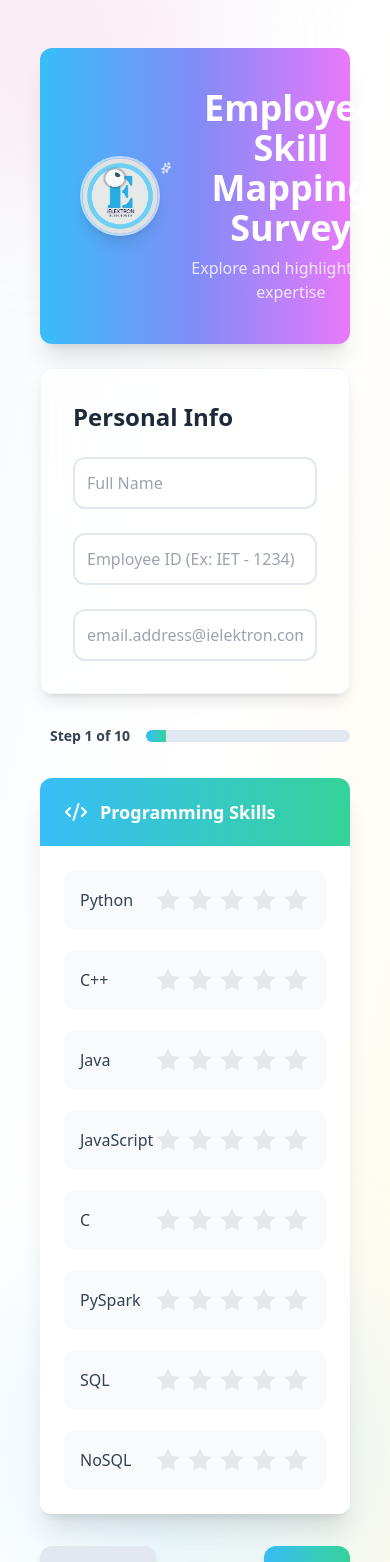
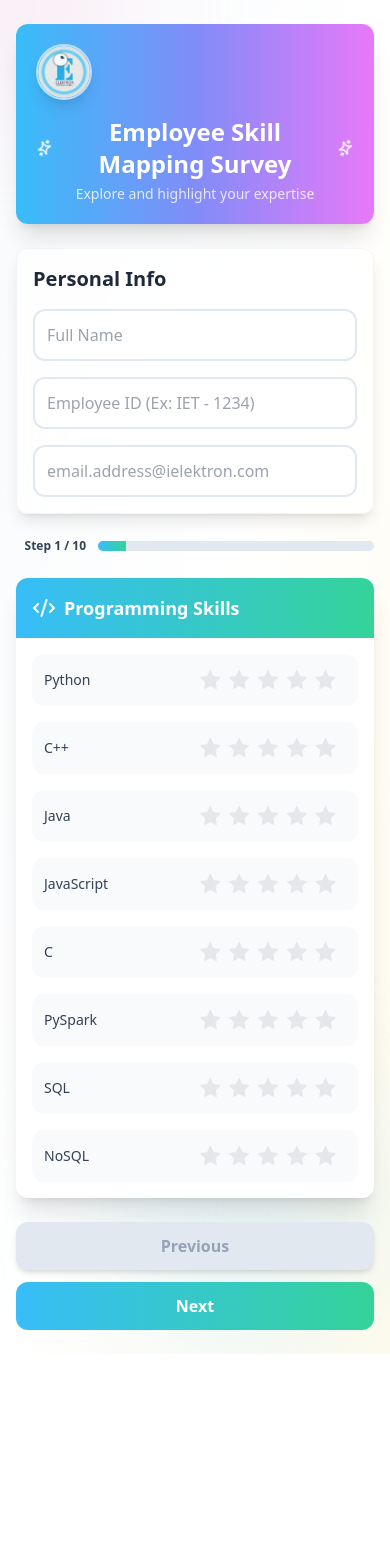
Before and after one commit to Sreeraaj45/employee-form-2, a React (Vite) app: page / in a window 390 px wide. Shown: the top 1562 px of the page. After the commit the page ends 1354 px from the top, so only its background shows below. Built offline with nearby package versions, Linux system fonts and the light colour scheme; what @amcharts/amcharts4 would draw is missing.

Commit message:
employee form mobile view

```diff
--- a/src/components/EmployeeForm.tsx
+++ b/src/components/EmployeeForm.tsx
@@ -236,32 +236,43 @@ export default function EmployeeForm() {
   const progress = ((currentStep + 1) / totalSteps) * 100;
 
   return (
-    <div className="min-h-screen bg-gradient-to-br from-slate-50 via-white to-amber-50 py-12 relative overflow-hidden">
-      <div className="absolute -top-24 -left-20 w-72 h-72 bg-pink-200 opacity-30 rounded-full blur-3xl animate-pulse"></div>
-      <div className="absolute bottom-0 right-0 w-96 h-96 bg-sky-200 opacity-30 rounded-full blur-3xl animate-pulse delay-1000"></div>
+    <div className="min-h-screen bg-gradient-to-br from-slate-50 via-white to-amber-50 py-6 md:py-12 relative overflow-hidden">
 
-      <div className="max-w-5xl mx-auto px-10 relative z-10">
-        <header className="bg-gradient-to-r from-sky-400 via-indigo-400 to-fuchsia-400 rounded-xl shadow-xl p-10 text-white mb-6 flex items-center justify-between">
+      {/* Background Blobs */}
+      <div className="absolute -top-24 -left-20 w-52 h-52 md:w-72 md:h-72 bg-pink-200 opacity-30 rounded-full blur-3xl"></div>
+      <div className="absolute bottom-0 right-0 w-72 h-72 md:w-96 md:h-96 bg-sky-200 opacity-30 rounded-full blur-3xl delay-1000"></div>
+
+      <div className="max-w-5xl mx-auto px-4 md:px-10 relative z-10">
+
+        {/* HEADER */}
+        <header className="bg-gradient-to-r from-sky-400 via-indigo-400 to-fuchsia-400 rounded-xl shadow-xl p-5 md:p-10 text-white mb-6 flex flex-col md:flex-row md:items-center md:justify-between gap-4">
+
           <img
             src={logo}
             alt="Logo"
-            className="w-20 h-20 rounded-full shadow-lg border-2 border-white/60 hover:scale-110 transition-transform duration-300"
+            className="w-14 h-14 md:w-20 md:h-20 rounded-full shadow-lg border-2 border-white/60"
           />
-          <div className="text-center flex flex-col items-center flex-1">
-            <h1 className="text-4xl font-extrabold flex justify-center items-center gap-3">
-              <Sparkles className="w-8 h-8 animate-spin-slow" />
+
+          <div className="text-center md:flex-1 flex flex-col items-center">
+            <h1 className="text-2xl md:text-4xl font-extrabold flex justify-center items-center gap-3">
+              <Sparkles className="w-6 h-6 md:w-8 md:h-8 animate-spin-slow" />
               Employee Skill Mapping Survey
-              <Sparkles className="w-8 h-8 animate-spin-slow" />
+              <Sparkles className="w-6 h-6 md:w-8 md:h-8 animate-spin-slow" />
             </h1>
-            <p className="text-white/80 mt-2 font-medium">Explore and highlight your expertise</p>
+            <p className="text-white/80 mt-1 md:mt-2 text-sm md:text-base font-medium">
+              Explore and highlight your expertise
+            </p>
           </div>
         </header>
 
-        {/* Content */}
-        <form onSubmit={e => e.preventDefault()} className="space-y-8">
-          <section className="bg-white/70 backdrop-blur-lg rounded-xl shadow-lg p-8 border border-slate-100">
-            <h2 className="text-2xl font-bold mb-6 text-slate-800">Personal Info</h2>
-            <div className="grid grid-cols-1 md:grid-cols-2 gap-6">
+        {/* FORM */}
+        <form onSubmit={e => e.preventDefault()} className="space-y-6 md:space-y-8">
+
+          {/* PERSONAL INFO */}
+          <section className="bg-white/70 backdrop-blur-lg rounded-xl shadow-lg p-4 md:p-8 border border-slate-100">
+            <h2 className="text-xl md:text-2xl font-bold mb-4 md:mb-6 text-slate-800">Personal Info</h2>
+
+            <div className="grid grid-cols-1 md:grid-cols-2 gap-4 md:gap-6">
               <input
                 type="text"
                 placeholder="Full Name"
@@ -297,118 +308,114 @@ export default function EmployeeForm() {
             </div>
           </section>
 
-          {/* Progress */}
-          <div className="flex items-center gap-4">
-            <span className="text-sm font-semibold text-slate-700 min-w-[90px] text-right">
-              Step {currentStep + 1} of {totalSteps}
+          {/* PROGRESS */}
+          <div className="flex items-center gap-3 md:gap-4">
+            <span className="text-xs md:text-sm font-semibold text-slate-700 min-w-[70px] md:min-w-[90px] text-right">
+              Step {currentStep + 1} / {totalSteps}
             </span>
-            <div className="flex-1 h-3 bg-slate-200 rounded-full overflow-hidden relative">
+            <div className="flex-1 h-2.5 md:h-3 bg-slate-200 rounded-full overflow-hidden">
               <div
-                className={`h-full bg-gradient-to-r ${currentColor} transition-[width] duration-700 ease-in-out`}
+                className={`h-full bg-gradient-to-r ${currentColor} transition-[width] duration-700`}
                 style={{ width: `${progress}%` }}
               ></div>
             </div>
           </div>
 
-          {/* Skill/Additional/Review Sections */}
+          {/* MAIN SECTIONS (Skills / Additional / Review) */}
+          {/* —————————————— SKILLS —————————————— */}
           {currentStep < sectionKeys.length ? (
-            // Skill sections
-            <div key={currentSectionKey} className="rounded-xl overflow-hidden shadow-xl bg-white">
-              <div
-                className={`w-full flex justify-between items-center px-6 py-5 bg-gradient-to-r ${currentColor} text-white font-semibold text-lg`}
-              >
-                <div className="flex items-center gap-3">
+            <div className="rounded-xl overflow-hidden shadow-xl bg-white">
+              <div className={`px-4 md:px-6 py-4 md:py-5 bg-gradient-to-r ${currentColor} text-white text-lg font-semibold flex gap-2 items-center`}>
                 {currentSection.icon}
                 {currentSection.title}
               </div>
+
+              <div className="p-4 md:p-6 space-y-4 md:space-y-5">
+                {currentSection.skills.map(skill => (
+                  <div key={skill} className="flex justify-between items-center p-3 md:p-4 bg-slate-50 rounded-xl">
+                    <p className="font-medium text-slate-700 text-sm md:text-base">{skill}</p>
+
+                    <div className="scale-90 md:scale-100">
+                      <StarRating skill={skill} section={currentSectionKey} />
                     </div>
-              <div className="p-6 space-y-5 bg-white">
-                {currentSection.skills.map(skill => (
-                  <div
-                    key={skill}
-                    className="flex justify-between items-center p-4 bg-slate-50 rounded-xl hover:bg-sky-50 transition"
-                  >
-                    <p className="font-medium text-slate-700">{skill}</p>
-                    <StarRating skill={skill} section={currentSectionKey} />
                   </div>
                 ))}
               </div>
             </div>
           ) : currentStep === sectionKeys.length ? (
-            // Additional Skills
-            <section className="bg-white/70 backdrop-blur-lg rounded-2xl shadow-lg p-8 border border-slate-100">
-              <h2 className="text-xl font-bold text-slate-800 mb-4">Additional Skills</h2>
+
+            /* —————————————— ADDITIONAL SKILLS —————————————— */
+            <section className="bg-white rounded-2xl p-4 md:p-8 shadow-lg border border-slate-100">
+              <h2 className="text-lg md:text-xl font-bold text-slate-800 mb-3 md:mb-4">Additional Skills</h2>
+
               <textarea
                 rows={4}
                 placeholder="Tell us about other awesome things you can do..."
                 value={formData.additionalSkills}
                 onChange={e => setFormData({ ...formData, additionalSkills: e.target.value })}
-                className="w-full p-3 border-2 border-slate-200 rounded-xl focus:ring-2 focus:ring-sky-400 outline-none resize-none"
+                className="w-full p-3 border-2 border-slate-200 rounded-xl resize-none focus:ring-2 focus:ring-sky-400 outline-none"
               />
             </section>
           ) : (
-            // Review & Submit (enhanced with star visuals)
-            <section className="bg-white rounded-2xl shadow-lg p-8 border border-slate-100">
-              <h2 className="text-2xl font-bold mb-4 flex items-center gap-2 text-slate-800">
-                <Eye className="w-6 h-6 text-indigo-500" /> Review Your Ratings
+
+            /* —————————————— REVIEW PAGE —————————————— */
+            <section className="bg-white rounded-2xl p-4 md:p-8 shadow-lg border border-slate-100">
+              <h2 className="text-xl md:text-2xl font-bold flex items-center gap-2 mb-4 text-slate-800">
+                <Eye className="w-5 h-5 md:w-6 md:h-6 text-indigo-500" /> Review Your Ratings
               </h2>
 
-              <div className="space-y-6">
-                <div className="bg-slate-50 p-4 rounded-lg">
+              <div className="space-y-5">
+
+                {/* Personal Info Review */}
+                <div className="bg-slate-50 p-4 rounded-lg text-sm md:text-base">
                   <h3 className="font-semibold text-slate-700 mb-2">Personal Info</h3>
                   <p><b>Name:</b> {formData.name}</p>
                   <p><b>Employee ID:</b> {formData.employeeId}</p>
                   <p><b>Email:</b> {formData.email}</p>
                 </div>
 
+                {/* Skill Reviews */}
                 {sectionKeys.map(key => {
                   const section = SKILL_SECTIONS[key];
-                  const ratedSkills = formData.skillRatings.filter(sr => sr.section === key);
-                  if (ratedSkills.length === 0) return null;
+                  const rated = formData.skillRatings.filter(sr => sr.section === key);
+                  if (rated.length === 0) return null;
+
                   return (
                     <div key={key} className="border-t pt-4">
-                      <h3 className="font-bold text-slate-800 flex items-center gap-2">
+                      <h3 className="font-bold text-slate-800 flex items-center gap-2 text-sm md:text-base">
                         {section.icon} {section.title}
                       </h3>
 
-                      <ul className="mt-3 space-y-3">
-                        {ratedSkills.map(sr => (
-                          <li
-                            key={sr.skill}
-                            className="flex flex-col sm:flex-row sm:items-center sm:justify-between bg-slate-50 p-3 rounded-lg shadow-sm"
-                          >
-                            <span className="font-medium text-slate-700">{sr.skill}</span>
+                      {rated.map(sr => (
+                        <div key={sr.skill} className="bg-slate-50 p-3 mt-2 rounded-lg flex flex-col sm:flex-row sm:items-center sm:justify-between">
+                          <span className="font-medium text-slate-700 text-sm md:text-base">{sr.skill}</span>
 
-                            {/* Stars Display - read-only visual of 5 stars */}
-                            <div className="flex items-center gap-3 mt-2 sm:mt-0">
-                              <div className="flex items-center gap-1">
+                          <div className="flex items-center gap-2 mt-1 sm:mt-0">
                             {[1, 2, 3, 4, 5].map(star => (
                               <svg
                                 key={star}
-                                    className={`w-5 h-5 ${star <= sr.rating ? 'fill-yellow-400 text-yellow-400' : 'fill-gray-200'
+                                className={`w-4 h-4 md:w-5 md:h-5 ${star <= sr.rating ? "fill-yellow-400" : "fill-gray-200"
                                   }`}
                                 viewBox="0 0 24 24"
                               >
                                 <path d="M12 2l3.09 6.26L22 9.27l-5 4.87 1.18 6.88L12 17.77l-6.18 3.25L7 14.14 2 9.27l6.91-1.01L12 2z" />
                               </svg>
                             ))}
-                              </div>
 
-                              <span className="text-sm text-slate-600 font-medium">
-                                {RATING_LABELS[sr.rating as keyof typeof RATING_LABELS]}
+                            <span className="text-xs md:text-sm text-slate-600 font-medium">
+                              {RATING_LABELS[sr.rating]}
                             </span>
                           </div>
-                          </li>
+                        </div>
                       ))}
-                      </ul>
                     </div>
                   );
                 })}
 
                 {formData.additionalSkills && (
                   <div className="border-t pt-4">
-                    <h3 className="font-bold text-slate-800">Additional Skills</h3>
-                    <p className="text-slate-700 whitespace-pre-line mt-1">
+                    <h3 className="font-bold text-slate-800 text-sm md:text-base">Additional Skills</h3>
+                    <p className="text-slate-700 mt-1 whitespace-pre-line text-sm md:text-base">
                       {formData.additionalSkills}
                     </p>
                   </div>
@@ -417,15 +424,16 @@ export default function EmployeeForm() {
             </section>
           )}
 
-          {/* Navigation */}
-          <div className="flex justify-between items-center">
+          {/* NAVIGATION BUTTONS */}
+          <div className="flex flex-col md:flex-row justify-between items-center gap-3 mt-4">
+
             <button
               type="button"
               onClick={() => setCurrentStep(prev => Math.max(0, prev - 1))}
               disabled={currentStep === 0}
-              className={`px-6 py-3 rounded-xl font-semibold shadow-md transition-transform hover:scale-105 ${currentStep === 0
-                ? 'bg-slate-200 text-slate-400 cursor-not-allowed'
-                : 'bg-gradient-to-r from-slate-400 to-slate-600 text-white'
+              className={`w-full md:w-auto px-6 py-3 rounded-xl font-semibold shadow-md ${currentStep === 0
+                ? "bg-slate-200 text-slate-400 cursor-not-allowed"
+                : "bg-gradient-to-r from-slate-400 to-slate-600 text-white"
                 }`}
             >
               Previous
@@ -434,8 +442,8 @@ export default function EmployeeForm() {
             {currentStep < totalSteps - 1 ? (
               <button
                 type="button"
-                onClick={() => setCurrentStep(prev => Math.min(totalSteps - 1, prev + 1))}
-                className={`px-6 py-3 rounded-xl font-semibold text-white shadow-md bg-gradient-to-r ${currentColor} transition-transform hover:scale-105`}
+                onClick={() => setCurrentStep(prev => prev + 1)}
+                className={`w-full md:w-auto px-6 py-3 rounded-xl font-semibold text-white bg-gradient-to-r ${currentColor}`}
               >
                 Next
               </button>
@@ -444,36 +452,42 @@ export default function EmployeeForm() {
                 type="button"
                 disabled={loading}
                 onClick={handleSubmit}
-                className="px-8 py-3 bg-gradient-to-r from-sky-400 to-indigo-400 text-white font-bold text-lg rounded-2xl shadow-lg hover:from-sky-500 hover:to-indigo-500 transition-transform hover:scale-[1.02] disabled:opacity-60"
+                className="w-full md:w-auto px-8 py-3 bg-gradient-to-r from-sky-400 to-indigo-400 text-white font-bold text-lg rounded-2xl shadow-lg disabled:opacity-60"
               >
-                {loading ? 'Submitting...' : 'Submit Form'}
+                {loading ? "Submitting..." : "Submit Form"}
               </button>
             )}
           </div>
         </form>
 
-        {/* Toasts */}
+        {/* TOASTS */}
         {status === 'success' && (
-          <div className="fixed bottom-6 right-6 bg-emerald-500 text-white px-6 py-3 rounded-xl shadow-2xl flex items-center gap-2 animate-bounce-in">
-            <CheckCircle /> <span>Form submitted successfully 🎉</span>
+          <div className="fixed bottom-4 right-4 md:bottom-6 md:right-6 bg-emerald-500 text-white px-5 py-3 rounded-xl shadow-xl flex items-center gap-2 animate-bounce-in">
+            <CheckCircle /> Form submitted successfully 🎉
           </div>
         )}
+
         {status === 'error' && (
-          <div className="fixed bottom-6 right-6 bg-rose-500 text-white px-6 py-3 rounded-xl shadow-2xl flex items-center gap-2 animate-bounce-in max-w-sm">
-            <AlertCircle className="flex-shrink-0" /> <span>{errorMessage || 'Oops! Something went wrong'}</span>
+          <div className="fixed bottom-4 right-4 md:bottom-6 md:right-6 bg-rose-500 text-white px-5 py-3 rounded-xl shadow-xl flex items-center gap-2 animate-bounce-in max-w-xs text-sm">
+            <AlertCircle /> {errorMessage}
           </div>
         )}
       </div>
 
+      {/* ANIMATIONS */}
       <style>{`
       @keyframes bounce-in {
-          from { transform: translateY(40px); opacity: 0; }
+        from { transform: translateY(30px); opacity: 0; }
         to { transform: translateY(0); opacity: 1; }
       }
-        .animate-bounce-in { animation: bounce-in 0.5s ease-out; }
+      .animate-bounce-in { animation: bounce-in .5s ease-out; }
       .animate-spin-slow { animation: spin 8s linear infinite; }
-        @keyframes spin { from { transform: rotate(0deg); } to { transform: rotate(360deg); } }
+      @keyframes spin {
+        from { transform: rotate(0deg); }
+        to { transform: rotate(360deg); }
+      }
     `}</style>
     </div>
   );
+
 }
```
Lines whose indentation alone changed are shown as unchanged.
